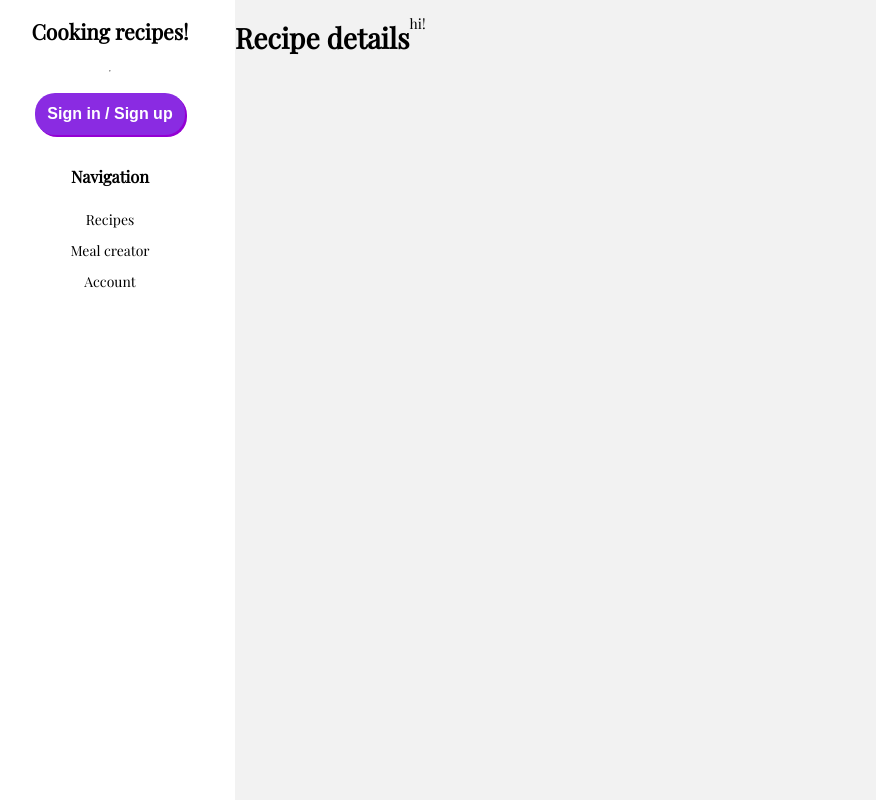
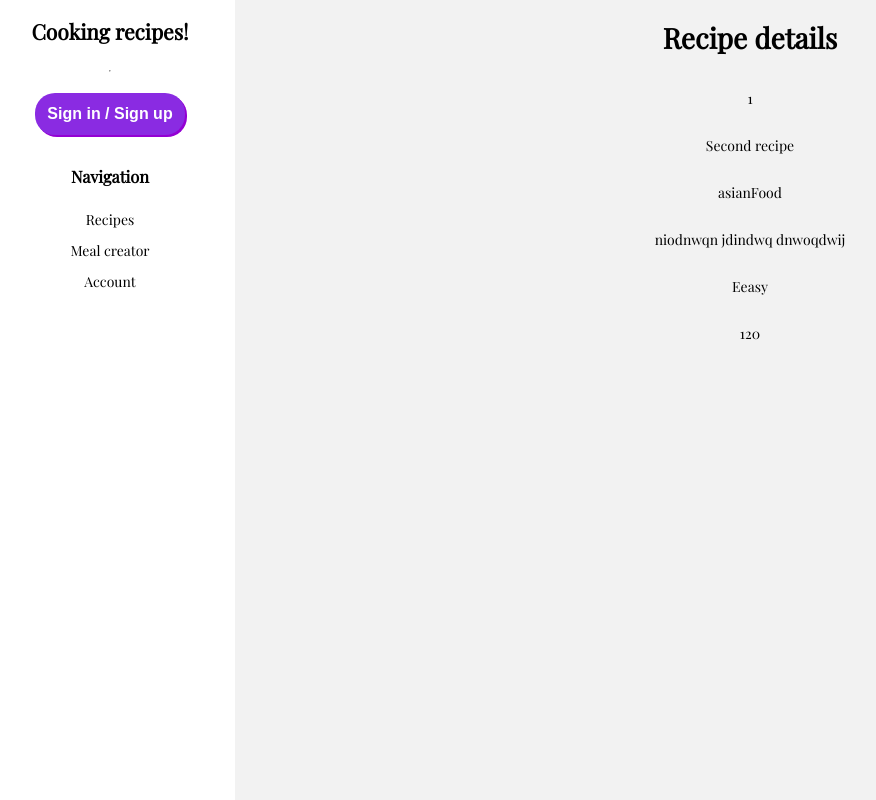
Before and after one commit to Michlithr/cooking-recipes, a Vue app: page /recipeDetails/1 in a window 1280 px wide. Shown: the whole page, without its empty margins (15-891 px from the left). Built offline with nearby package versions, Linux system fonts and the light colour scheme.

Commit message:
added routing for recipes details

```diff
--- a/src/components/SideMenu.vue
+++ b/src/components/SideMenu.vue
@@ -1,8 +1,18 @@
-<script setup lang="ts"></script>
+<script setup lang="ts">
+import { RouteNames } from "@/enums/RouteNames";
+import { useRoute, useRouter } from "vue-router";
+
+const route = useRoute();
+const router = useRouter();
+
+function returnHome() {
+  if (route.path !== "/") router.replace({ name: RouteNames.Home });
+}
+</script>
 
 <template>
   <div class="menu-container">
-    <h2>Cooking recipes!</h2>
+    <h2 @click="returnHome">Cooking recipes!</h2>
     <hr />
     <button>Sign in / Sign up</button>
     <h3>Navigation</h3>
--- /dev/null
+++ b/src/enums/RouteNames.ts
@@ -0,0 +1,4 @@
+export enum RouteNames {
+  Home = "home",
+  RecipeDetails = "recipeDetails",
+}
--- a/src/router/index.ts
+++ b/src/router/index.ts
@@ -1,3 +1,4 @@
+import { RouteNames } from "@/enums/RouteNames";
 import { createRouter, createWebHistory } from "vue-router";
 import HomeView from "../views/HomeView.vue";
 
@@ -6,12 +7,12 @@ const router = createRouter({
   routes: [
     {
       path: "/",
-      name: "home",
+      name: RouteNames.Home,
       component: HomeView,
     },
     {
       path: "/recipeDetails/:id",
-      name: "recipeDetails",
+      name: RouteNames.RecipeDetails,
       // route level code-splitting
       // this generates a separate chunk (About.[hash].js) for this route
       // which is lazy-loaded when the route is visited.
--- a/src/views/RecipeDetailsView.vue
+++ b/src/views/RecipeDetailsView.vue
@@ -1,17 +1,50 @@
 <script setup lang="ts">
-import { onMounted } from "vue";
+import type Recipe from "@/interfaces/Recipe";
+import RecipesService from "@/services/RecipesService";
+import { ref, reactive, onMounted } from "vue";
 import { useRoute } from "vue-router";
 
-const route = useRoute;
+const id = ref(0);
+const recipe = reactive({} as Recipe);
+const route = useRoute();
 
 onMounted(() => {
-  console.log(route.name);
+  id.value = +route.params.id;
+  RecipesService.fetchRecipe(id.value)
+    .then((response) => {
+      if (response) assignValuesToRecipe(response);
+    })
+    .catch((error) => console.log(error.message));
 });
+
+function assignValuesToRecipe(data: Recipe) {
+  recipe.id = data.id;
+  recipe.title = data.title;
+  recipe.description = data.description;
+  recipe.image = data.image;
+  recipe.difficulty = data.difficulty;
+  recipe.preparationTime = data.preparationTime;
+}
 </script>
 
 <template>
-  <h1>Recipe details</h1>
-  <p>hi!</p>
+  <div class="details-container">
+    <h1>Recipe details</h1>
+    <p>{{ recipe.id }}</p>
+    <p>{{ recipe.title }}</p>
+    <p>{{ recipe.image }}</p>
+    <p>{{ recipe.description }}</p>
+    <p>{{ recipe.difficulty }}</p>
+    <p>{{ recipe.preparationTime }}</p>
+  </div>
 </template>
 
-<style lang="scss"></style>
+<style lang="scss">
+.details-container {
+  width: 100vw;
+  display: flex;
+  flex-direction: column;
+  justify-content: flex-start;
+  align-items: center;
+}
+</style>
```
